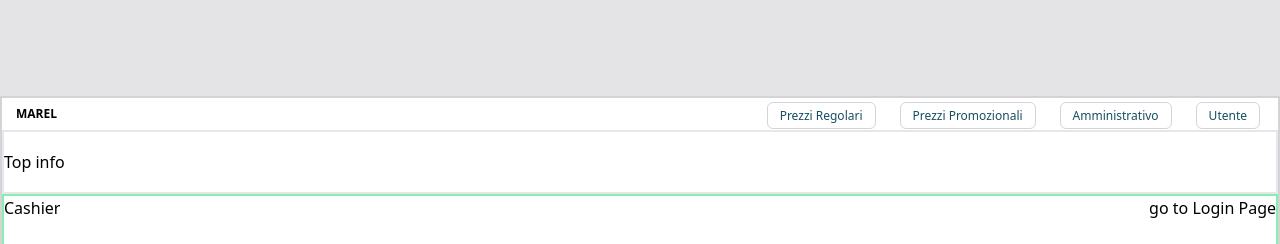
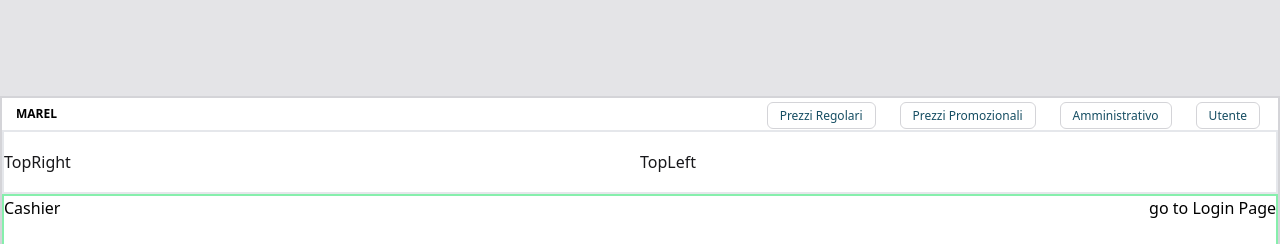
Before and after one commit to brizzio/vcashier, a React (Vite) app: page / in a window 1280 px wide. Shown: the top 244 px of the page. Built offline with nearby package versions, Linux system fonts and the light colour scheme.

Commit message:
top left and top right sections

```diff
--- a/src/layoutComponent/Footer.jsx
+++ b/src/layoutComponent/Footer.jsx
@@ -12,7 +12,7 @@ function Footer() {
 
         <ReactSVG
         afterInjection={(svg) => {
-            console.log(svg)
+            'console.log(svg)'
         }}
         beforeInjection={(svg) => {
             svg.classList.add('svg-class-name')
--- a/src/layoutComponent/TopInfo.jsx
+++ b/src/layoutComponent/TopInfo.jsx
@@ -5,7 +5,8 @@ function TopInfo() {
   return (
     <article className='flex items-center justify-between box-border w-full h-16 border-2 border-red '>
 
-       Top info
+         <div id="topRight" className={`flex flex-row items-center h-full w-full text-zinc-900`}>TopRight</div>
+         <div id="topLeft" className={`flex flex-row items-center h-full w-full text-zinc-900`}>TopLeft</div>
 
 
     </article>
```
